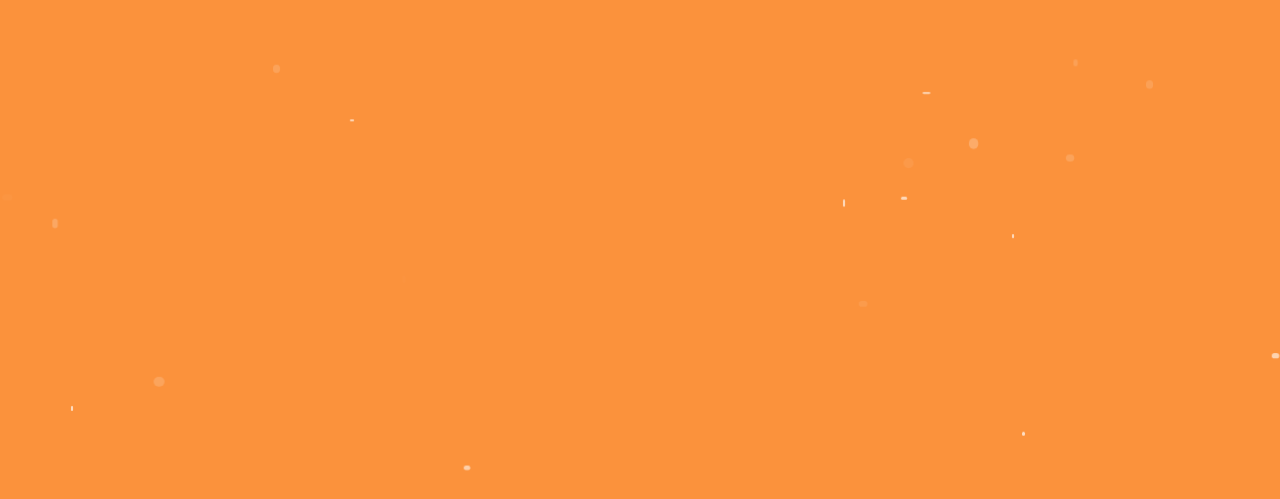
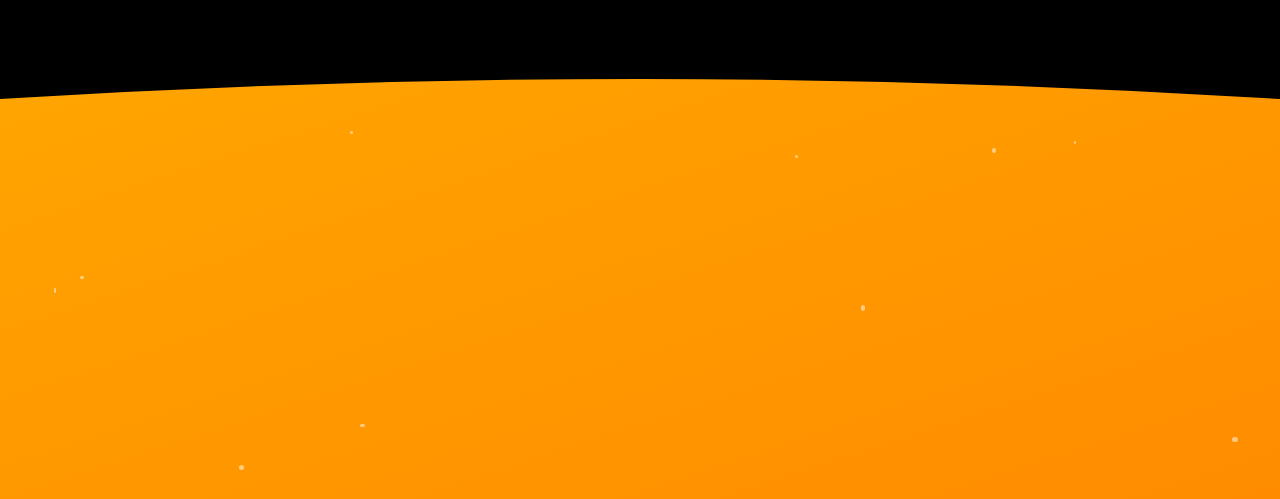
Before and after one commit to betterthanhajin/Yu.my, a Next.js app: page / in a window 1280 px wide. Shown: the part 301-800 px from the top of the page. Built offline with nearby package versions, Linux system fonts and the light colour scheme.

Commit message:
fix: modimodi

```diff
--- a/app/page.tsx
+++ b/app/page.tsx
@@ -1,4 +1,3 @@
-"use client";
 import React, { useEffect, useState } from "react";
 
 export default function Home() {
@@ -19,7 +18,7 @@ export default function Home() {
   }, []);
 
   return (
-    <div className="w-full h-full bg-orange-400">
+    <div className="w-full h-full bg-black">
       <FlowingLiquidEffect tiltX={tiltX} tiltY={tiltY} />
     </div>
   );
@@ -44,11 +43,30 @@ function FlowingLiquidEffect({
         preserveAspectRatio="none"
       >
         <defs>
-          <linearGradient id="orangeJuice" x1="0%" y1="0%" x2="100%" y2="100%">
+          <linearGradient
+            id="orangeGradient"
+            x1="0%"
+            y1="0%"
+            x2="100%"
+            y2="100%"
+          >
             <stop offset="0%" stopColor="#FFA500" />
             <stop offset="100%" stopColor="#FF8C00" />
           </linearGradient>
         </defs>
+
+        {/* Main liquid body */}
+        <path
+          d={`
+            M0,100
+            L0,${100 - liquidHeight}
+            Q${liquidLeft},${95 - liquidHeight} 100,${100 - liquidHeight}
+            L100,100
+            Z
+          `}
+          fill="url(#orangeGradient)"
+        />
+
         {/* Liquid flowing over the top */}
         {Math.abs(tiltX) > 20 && (
           <path
@@ -57,43 +75,29 @@ function FlowingLiquidEffect({
               Q${50 + tiltX * 1.5},10 ${tiltX > 0 ? 0 : 100},0
               Z
             `}
-            fill="url(#orangeJuice)"
+            fill="url(#orangeGradient)"
             opacity={Math.min(Math.abs(tiltX) * 0.02, 0.8)}
           />
         )}
       </svg>
 
       {/* Bubbles */}
-      {[...Array(20)].map((_, i) => (
+      {[...Array(10)].map((_, i) => (
         <div
           key={i}
-          className="absolute rounded-full bg-white"
+          className="absolute rounded-full bg-white opacity-50"
           style={{
-            width: `${Math.random() * 6 + 2}px`,
-            height: `${Math.random() * 6 + 2}px`,
+            width: `${Math.random() * 4 + 2}px`,
+            height: `${Math.random() * 4 + 2}px`,
             left: `${Math.random() * 100}%`,
             top: `${100 - liquidHeight + Math.random() * liquidHeight}%`,
-            opacity: Math.random() * 0.5 + 0.1,
             transition: "all 0.5s ease-out",
             transform: `translate(${tiltX * 0.2}px, ${
-              -Math.abs(tiltX) * 0.5 - Math.random() * 10
+              -Math.abs(tiltX) * 0.5
             }px)`,
-            animation: `rise ${Math.random() * 3 + 2}s linear infinite`,
           }}
         />
       ))}
-      <style jsx>{`
-        @keyframes rise {
-          0% {
-            transform: translateY(0) scale(1);
-            opacity: 0.7;
-          }
-          100% {
-            transform: translateY(-100px) scale(1.5);
-            opacity: 0;
-          }
-        }
-      `}</style>
     </div>
   );
 }
```
